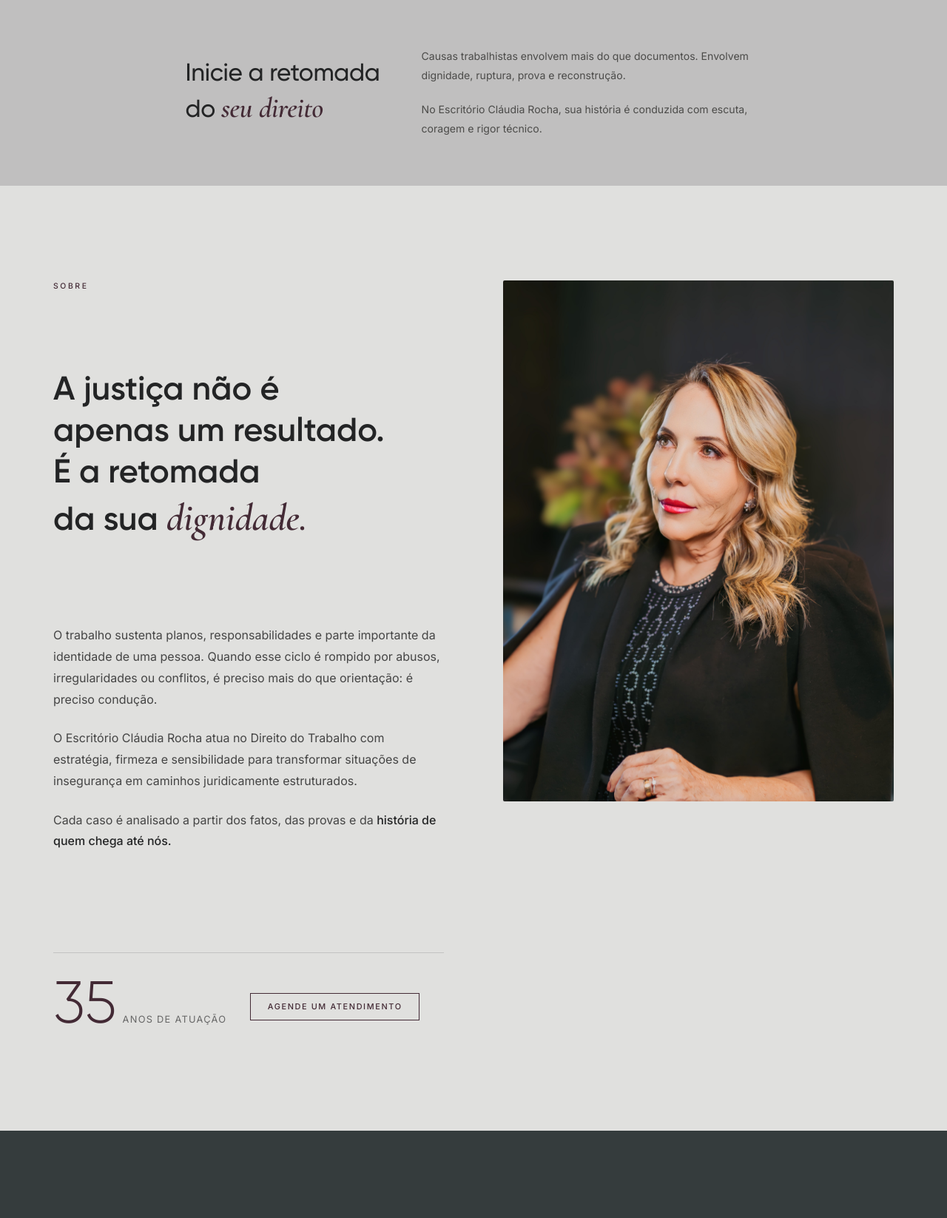
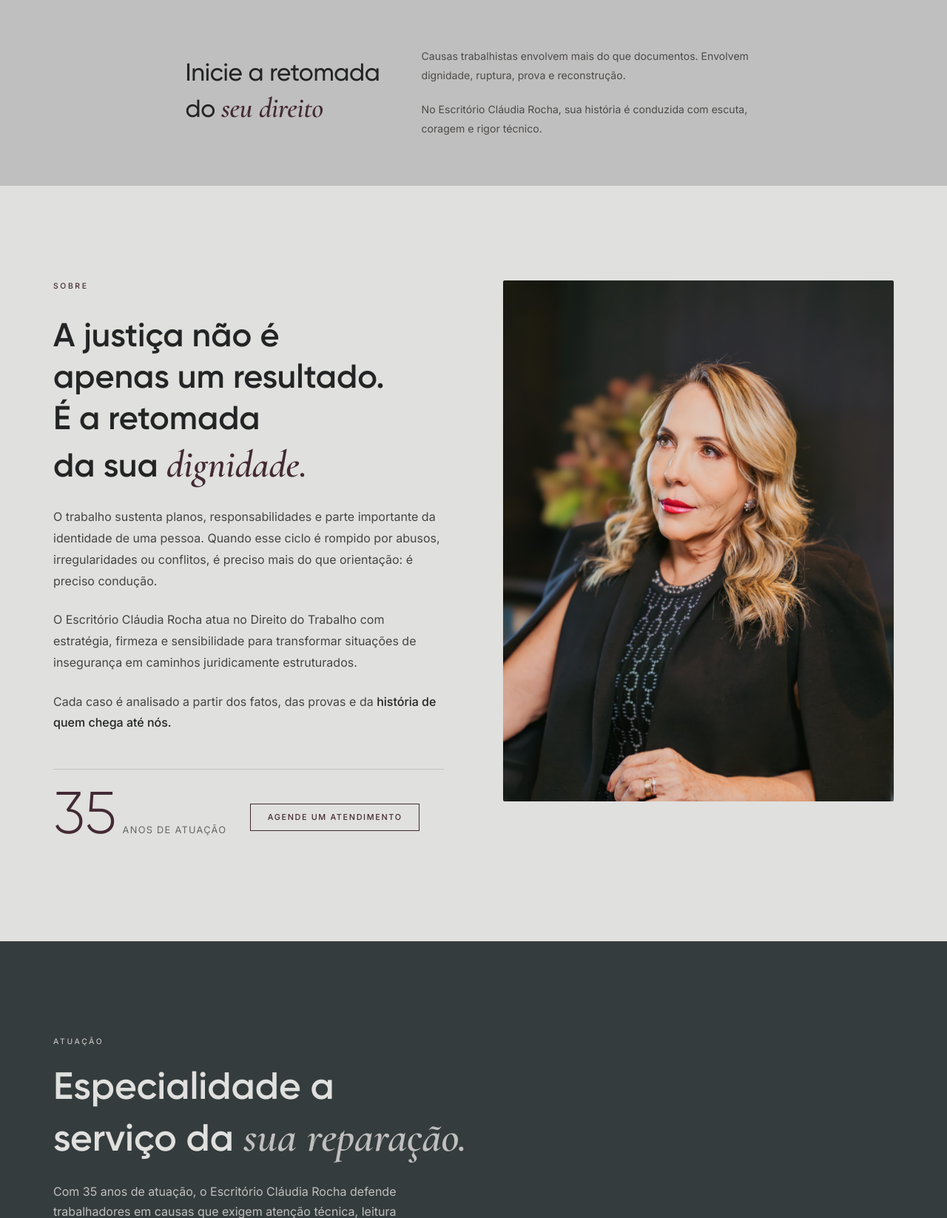
Before and after one commit to torugodesign/claudiarocha, a Django app: page / in a window 1280 px wide. Shown: the part 801-2447 px from the top of the page at 74% size. Run offline with Django 5.2, Linux system fonts and the light colour scheme; data that the repository does not hold is empty.

Commit message:
fix: reduz espacamento vertical na sessao Sobre
O gap:5rem do grid da sessao Sobre estava sendo aplicado tambem
como row-gap entre titulo/texto/credencial (empilhados na mesma
coluna), somando-se as margens proprias de cada bloco e criando
vaos enormes. Separa column-gap (mantido em 5rem, para a foto)
de row-gap (reduzido para 0.5rem) e reduz margens do titulo e
do bloco de credencial/botao.

Co-Authored-By: Claude Sonnet 5 <noreply@anthropic.com>

```diff
--- a/static/css/style.css
+++ b/static/css/style.css
@@ -620,7 +620,8 @@ ul { list-style: none; }
     "title foto"
     "para  foto"
     "cred  foto";
-  gap: 5rem;
+  column-gap: 5rem;
+  row-gap: 0.5rem;
   align-items: start;
 }
 
@@ -679,7 +680,7 @@ ul { list-style: none; }
   line-height: 1.25;
   text-wrap: balance;
   color: var(--grafite);
-  margin-bottom: 2rem;
+  margin-bottom: 1rem;
 }
 .sobre__title em {
   font-family: var(--font-accent);
@@ -707,8 +708,8 @@ ul { list-style: none; }
   align-items: center;
   gap: 2rem;
   flex-wrap: wrap;
-  margin-top: var(--space-md);
-  padding-top: var(--space-md);
+  margin-top: 1rem;
+  padding-top: 1.5rem;
   border-top: 1px solid rgba(35, 36, 37, 0.15);
 }
 .sobre__credencial-num {
```
